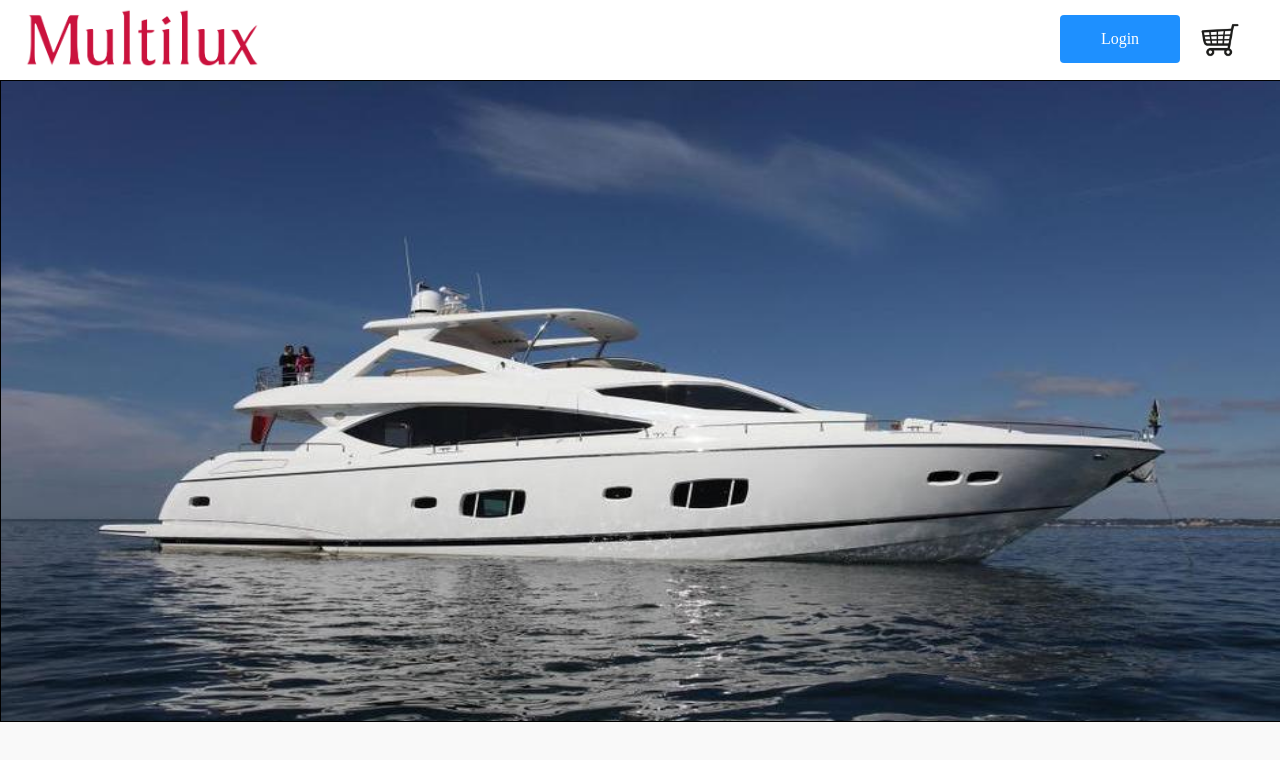
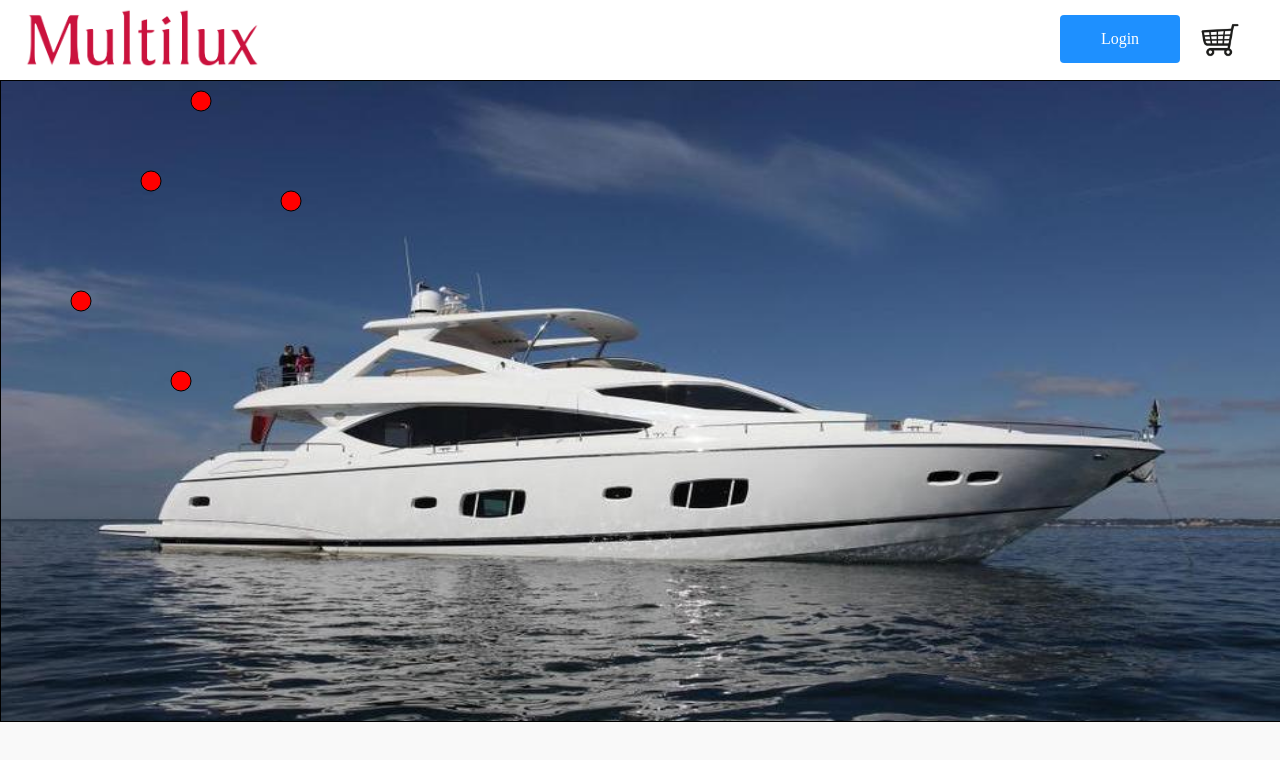
Before and after one commit to bachelor2019misc/MultiluxInteractiveShoppingCart, an Angular app: page /room-selection in a window 1280 px wide. Shown: the top 760 px of the page. Built offline with nearby package versions, Linux system fonts and the light colour scheme.

Commit message:
#8 Create dragable circles in room-selection canvas

```diff
--- a/src/app/room-selection/canvas.component.ts
+++ b/src/app/room-selection/canvas.component.ts
@@ -1,4 +1,8 @@
-import { Component, Input, ElementRef, AfterViewInit, ViewChild, AfterViewChecked, OnInit } from '@angular/core';
+import { Component, Input, ElementRef, AfterViewInit, ViewChild, AfterViewChecked, OnInit } from '@angular/core'
+import { fromEvent } from 'rxjs';
+import { switchMap, takeUntil, pairwise } from 'rxjs/operators'
+import { logging } from 'protractor';
+import { Circle } from './circle';
 
 @Component({
     selector: 'app-canvas',
@@ -6,7 +10,6 @@ import { Component, Input, ElementRef, AfterViewInit, ViewChild, AfterViewChecke
     styles: ['canvas { border: 1px solid #000;}']
 })
 export class CanvasComponent implements AfterViewInit {
-
     @ViewChild('canvas') public canvas: ElementRef;
 
     @Input() public width = 1400;
@@ -14,11 +17,11 @@ export class CanvasComponent implements AfterViewInit {
 
     private cx: CanvasRenderingContext2D;
     private vesselImage: HTMLImageElement;
+    private circles: Array<Circle> = new Array();
 
     public ngAfterViewInit() {
         const canvasEl: HTMLCanvasElement = this.canvas.nativeElement;
         this.cx = canvasEl.getContext('2d');
-
         this.cx.imageSmoothingEnabled = false;
 
         canvasEl.width = this.width;
@@ -29,28 +32,142 @@ export class CanvasComponent implements AfterViewInit {
 
         this.vesselImage.onload = () => {
             this.resize();
+
+            this.circles;
+            this.circles.push({ x: 150, y: 100, radius: 10 });
+            this.circles.push({ x: 200, y: 20, radius: 10 });
+            this.circles.push({ x: 290, y: 120, radius: 10 });
+            this.circles.push({ x: 180, y: 300, radius: 10 });
+            this.circles.push({ x: 80, y: 220, radius: 10 });
+
             this.draw();
             window.addEventListener('resize', () => this.resize());
         };
+        this.captureEvents(canvasEl);
     }
 
-    private draw() {
-        this.cx.drawImage(this.vesselImage, 0, 0, this.width, this.height);
+    // taken from: https://medium.com/@tarik.nzl/creating-a-canvas-component-with-free-hand-drawing-with-rxjs-and-angular-61279f577415
+    private captureEvents(canvasEl: HTMLCanvasElement) {
+        var circle: Circle;
+        // this will capture all mousedown events from the canvas element
+        fromEvent(canvasEl, 'mousedown')
+            .pipe(
+                switchMap((e) => {
+                    circle = undefined;
+                    // after a mouse down, we'll record all mouse moves
+                    return fromEvent(canvasEl, 'mousemove')
+                        .pipe(
+                            // we'll stop (and unsubscribe) once the user releases the mouse
+                            // this will trigger a 'mouseup' event
+                            takeUntil(fromEvent(canvasEl, 'mouseup')),
+                            // we'll also stop (and unsubscribe) once the mouse leaves the canvas (mouseleave event)
+                            //takeUntil(fromEvent(canvasEl, 'mouseleave')),
+                            // pairwise lets us get the previous value to draw a line from
+                            // the previous point to the current point
+                            pairwise()
+                        )
+                })
+            )
+            .subscribe((res: [MouseEvent, MouseEvent]) => {
+                const rect = canvasEl.getBoundingClientRect();
+
+                // previous and current position with the offset
+                const prevPos = {
+                    x: res[0].clientX - rect.left,
+                    y: res[0].clientY - rect.top
+                };
+
+                const currentPos = {
+                    x: res[1].clientX - rect.left,
+                    y: res[1].clientY - rect.top
+                };
+
+                if (circle === undefined) {
+                    var i = 0;
+                    while (i < this.circles.length) {
+                        if (this.colideWithCircle(currentPos.x, currentPos.y, this.circles[i])) {
+                            circle = this.circles[i];
+                            i = this.circles.length;
+                            console.log(circle);
+                        } else {
+                            i++;
+                        }
+                    }
+                } else {
+                    circle.x = currentPos.x;
+                    circle.y = currentPos.y;
+                    this.draw();
+                }
+            });
+        fromEvent(canvasEl, 'mousemove').subscribe((res: MouseEvent) => {
+            const rect = canvasEl.getBoundingClientRect();
+
+            const currentPos = {
+                x: res.clientX - rect.left,
+                y: res.clientY - rect.top
+            };
+
+            var i = 0;
+            while (i < this.circles.length) {
+                if (this.colideWithCircle(currentPos.x, currentPos.y, this.circles[i])) {
+                    document.body.style.cursor = 'pointer';
+                    i = this.circles.length;
+                } else {
+                    document.body.style.cursor = 'default';
+                    i++;
+                }
+            }
+        });
+    }
+
+    private colideWithCircle(x, y, circle: Circle) {
+        if (checkCollision(x, y, 10, 10, circle.x, circle.y, 20, 20)) {
+            return true;
+        } else {
+            return false;
+        }
     }
 
     private resize() {
-        if(window.innerWidth < 1400) {
-            this.cx.canvas.width  = window.innerWidth;
-            this.cx.canvas.height = window.innerWidth/2;
+        if (window.innerWidth < 1400) {
+            this.cx.canvas.width = window.innerWidth;
+            this.cx.canvas.height = window.innerWidth / 2;
             this.width = window.innerWidth;
-            this.height = window.innerWidth/2;
+            this.height = window.innerWidth / 2;
             this.draw();
-        } else if(this.cx.canvas.width < 1400) {
-            this.cx.canvas.width  = 1400;
+        } else if (this.cx.canvas.width < 1400) {
+            this.cx.canvas.width = 1400;
             this.cx.canvas.height = 700
             this.width = 1400;
             this.height = 700;
             this.draw();
         }
     }
+
+    private draw() {
+        this.cx.drawImage(this.vesselImage, 0, 0, this.width, this.height);
+        for (var i = 0; i < this.circles.length; i++) {
+            this.drawCircle(this.circles[i]);
         }
+    }
+
+    private drawCircle(circle: Circle) {
+        this.cx.beginPath();
+        this.cx.arc(circle.x, circle.y, 10, 0, 2 * Math.PI);
+        this.cx.closePath();
+        var tempColor = "rgb(255,0,0)";
+        this.cx.fillStyle = tempColor;
+        this.cx.fill();
+        this.cx.stroke();
+    }
+}
+
+//Check collision
+function checkCollision(targetX, targetY, targetW, targetH, coliderX, coliderY, coliderW, coliderH) {
+    var result = false;
+    if ((targetY < coliderY + coliderH) && (coliderY < targetY + targetH)
+        && (targetX < coliderX + coliderW) && (coliderX < targetX + targetW)) {
+        result = true;
+    }
+    return result;
+}
--- /dev/null
+++ b/src/app/room-selection/circle.ts
@@ -0,0 +1,5 @@
+export class Circle {
+    x: number;
+    y: number;
+    radius: number;
+}
```
Lines whose indentation alone changed are shown as unchanged.
